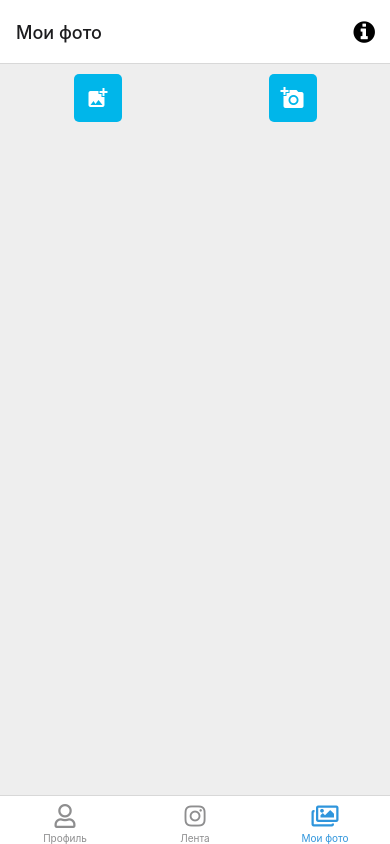
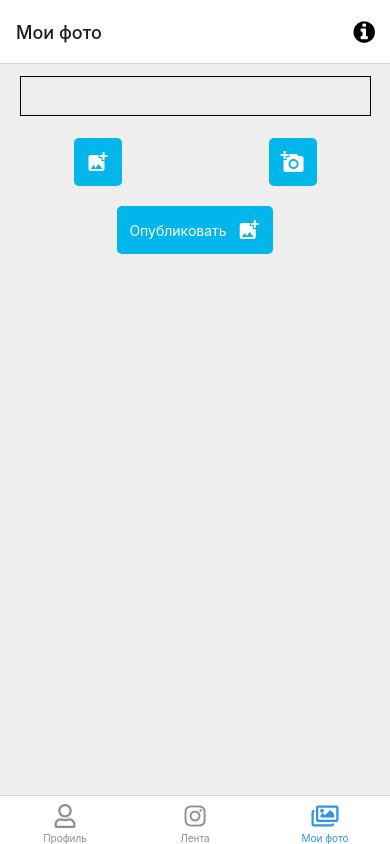
Before and after one commit to VsALT2000/ReactNativeApp, a React Native app in the folder App/: screen /Photo in a window 390 px wide. Built offline with nearby package versions, Linux system fonts and the light colour scheme; no server answers; what expo-linking would draw is missing.

Commit message:
Add send post, refactor

```diff
--- a/App/screens/PhotoScreen.tsx
+++ b/App/screens/PhotoScreen.tsx
@@ -1,11 +1,11 @@
-import {Image, ScrollView, StyleSheet, TouchableOpacity, useWindowDimensions} from 'react-native';
-import {View} from '../components/Themed';
+import {Image, ScrollView, StyleSheet, TextInput, TouchableOpacity, useWindowDimensions} from 'react-native';
+import {Text, View} from '../components/Themed';
 import {PhotoType, RootTabScreenProps} from '../types';
 import {useState} from "react";
 import * as ImagePicker from "expo-image-picker";
 import {MaterialIcons} from "@expo/vector-icons";
 import * as Haptics from 'expo-haptics';
-import * as url from "url";
+import Token from "../token";
 
 export default function PhotoScreen({navigation}: RootTabScreenProps<'Photo'>) {
     const {width} = useWindowDimensions();
@@ -41,19 +41,62 @@ export default function PhotoScreen({navigation}: RootTabScreenProps<'Photo'>) {
         navigation.navigate('Zoom', {openedImage: image});
     }
 
+    const [text, onChangeText] = useState("");
+
+    const sendPost = async () => {
+        if (!image) {
+            fetch(`https://api.vk.com/method/wall.post?owner_id=-199514280&from_group=1&message=${text}&access_token=${Token}&v=5.131`)
+                .then((response) => response.json())
+                .then((data) => console.log(data.response.post_id))
+        }
+        const uploadUrl = await fetch(`https://api.vk.com/method/photos.getWallUploadServer?group_id=199514280&access_token=${Token}&v=5.131`)
+            .then(response => response.json())
+            .then(data => data.response.upload_url)
+        const formData = new FormData();
+        // @ts-ignore
+        formData.append("photo", { uri: image.url, type: 'image/jpeg', name: "photo.jpg"});
+        const photoData = await fetch(uploadUrl, {
+            method: 'POST',
+            headers: {'Content-Type': 'multipart/form-data'},
+            body: formData,
+        })
+            .then(response => response.json())
+        const uploadPhotoData = await fetch(`https://api.vk.com/method/photos.saveWallPhoto?group_id=199514280&photo=${photoData.photo}&server=${photoData.server}&hash=${photoData.hash}&access_token=${Token}&v=5.131`)
+            .then(response => response.json())
+            .then(data => data.response[0])
+        fetch(`https://api.vk.com/method/wall.post?owner_id=-199514280&from_group=1&message=${text}&attachments=photo${uploadPhotoData.owner_id}_${uploadPhotoData.id}&access_token=${Token}&v=5.131`)
+            .then((response) => response.json())
+            .then((data) => {
+                setImage(null);
+                onChangeText("");
+                console.log(data.response.post_id);
+            })
+    }
+
+
     return (
         <View lightColor="#eee" darkColor="#1b1b1b" style={styles.pageContainer}>
             <ScrollView contentContainerStyle={styles.container}>
                 {image && <TouchableOpacity activeOpacity={1} onPress={() => onOpenImage(image)}>
-                    <Image source={{uri: image.url}} style={{width: width, height: width * image.height / image.width}}/>
+                    <Image source={{uri: image.url}}
+                           style={{width: width, height: width * image.height / image.width}}/>
                 </TouchableOpacity>
                 }
+                <View style={styles.buttonWrapper}>
+                    <TextInput style={styles.input} onChangeText={onChangeText} value={text}/>
+                </View>
                 <View style={styles.buttonWrapper}>
                     <TouchableOpacity style={styles.button} onPress={pickImage}>
                         <MaterialIcons name="add-photo-alternate" size={24} color="white"/>
                     </TouchableOpacity>
                     <TouchableOpacity style={styles.button} onPress={openCamera}>
                         <MaterialIcons name="add-a-photo" size={24} color="white"/>
+                    </TouchableOpacity>
+                </View>
+                <View style={styles.buttonWrapper}>
+                    <TouchableOpacity style={styles.button} onPress={sendPost}>
+                        <Text style={{color: "white", marginRight: 10}}>Опубликовать</Text>
+                        <MaterialIcons name="add-photo-alternate" size={24} color="white"/>
                     </TouchableOpacity>
                 </View>
             </ScrollView>
@@ -83,10 +126,20 @@ const styles = StyleSheet.create({
         width: "100%"
     },
     button: {
+        display: "flex",
+        flexDirection: "row",
+        alignItems: "center",
         marginVertical: 10,
         padding: 12,
         backgroundColor: "#00b6ea",
         borderRadius: 5,
+    },
+    input: {
+        width: "90%",
+        height: 40,
+        margin: 12,
+        borderWidth: 1,
+        padding: 10,
     },
     image: {
         flex: 1,
--- a/App/screens/PhotosScreen.tsx
+++ b/App/screens/PhotosScreen.tsx
@@ -1,12 +1,11 @@
 import {Image, ScrollView, StyleSheet, TouchableOpacity, useWindowDimensions} from 'react-native';
 import {Text, View} from '../components/Themed';
 import {PhotoType, RootTabScreenProps} from "../types";
-import {useEffect, useState} from "react";
+import {useEffect, useRef, useState} from "react";
 import Token from "../token";
 import * as Haptics from "expo-haptics";
 
 export default function PhotosScreen({navigation}: RootTabScreenProps<'Profile'>) {
-    const {width} = useWindowDimensions();
     const [posts, setPosts] = useState<any>([])
 
     useEffect(() => {
@@ -38,6 +37,20 @@ export default function PhotosScreen({navigation}: RootTabScreenProps<'Profile'>
             });
     }, [])
 
+    return (
+        <View lightColor="#eee" darkColor="#1b1b1b" style={styles.pageContainer}>
+            <ScrollView contentContainerStyle={styles.container}>
+                {
+                    posts.map((post: any) => <Post post={post} navigation={navigation}/>)
+                }
+            </ScrollView>
+        </View>
+    );
+}
+
+const Post = ({post, navigation}: any) => {
+    const {width} = useWindowDimensions();
+
     const onOpenImage = (image: any) => {
         Haptics.impactAsync(Haptics.ImpactFeedbackStyle.Medium);
         // @ts-ignore
@@ -45,22 +58,16 @@ export default function PhotosScreen({navigation}: RootTabScreenProps<'Profile'>
     }
 
     return (
-        <View lightColor="#eee" darkColor="#1b1b1b" style={styles.pageContainer}>
-            <ScrollView contentContainerStyle={styles.container}>
+        <View style={styles.postContainer} key={post.id}>
             {
-                    posts.map((post: any) =>
-                        <View key={post.id}>
-                            <Text>{post.text}</Text>
+                !!post.text && <Text style={styles.textContainer}>{post.text}</Text>
+            }
             {post.photos.map((photo: any) => <TouchableOpacity key={photo.id} activeOpacity={1}
                                                                onPress={() => onOpenImage(photo)}>
                 <Image source={{uri: photo.url}}
                        style={{height: width * photo.height / photo.width, width: width}}
                 />
             </TouchableOpacity>)}
-                        </View>
-                    )
-                }
-            </ScrollView>
         </View>
     );
 }
@@ -76,6 +83,13 @@ const styles = StyleSheet.create({
     container: {
         display: "flex",
         flexDirection: "column",
-        alignItems: "center"
+        alignItems: "center",
+        marginVertical: -5
+    },
+    postContainer: {
+        marginVertical: 5
+    },
+    textContainer: {
+        padding: 10,
     }
 });
```
Lines whose indentation alone changed are shown as unchanged.
